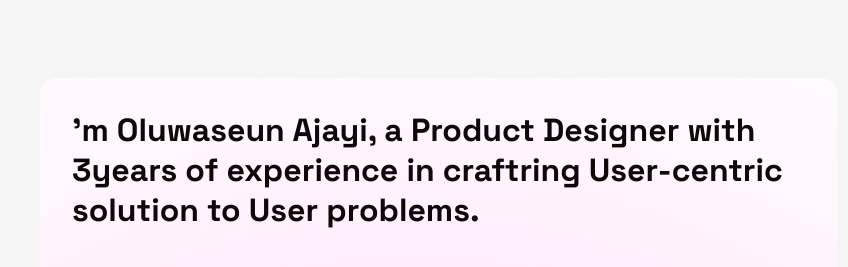
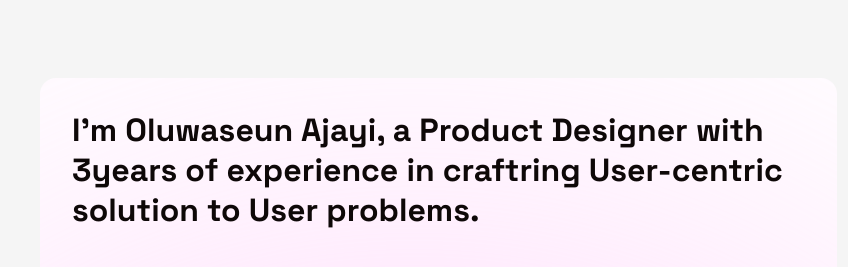
Before and after one commit to oluwaseunajayi/Portfoilo-project, a plain HTML site: page index.html in a window 1280 px wide. Shown: the part 108-375 px from the top of the page, 0-848 px from the left. Drawn offline with nearby package versions, Linux system fonts and the light colour scheme; grey boxes are pictures that could not be loaded.

Commit message:
Update index.html

```diff
--- a/index.html
+++ b/index.html
@@ -30,7 +30,7 @@
     <section class="hero-section" id="hero-container">
         <div class="hero-text-container">
             <div class="header-text">
-                <h1>'m Oluwaseun Ajayi, a Product Designer with 3years of experience in craftring User-centric solution to User problems.</h1>
+                <h1>I'm Oluwaseun Ajayi, a Product Designer with 3years of experience in craftring User-centric solution to User problems.</h1>
             </div>
 
             <div class="sub-header-text">
```
